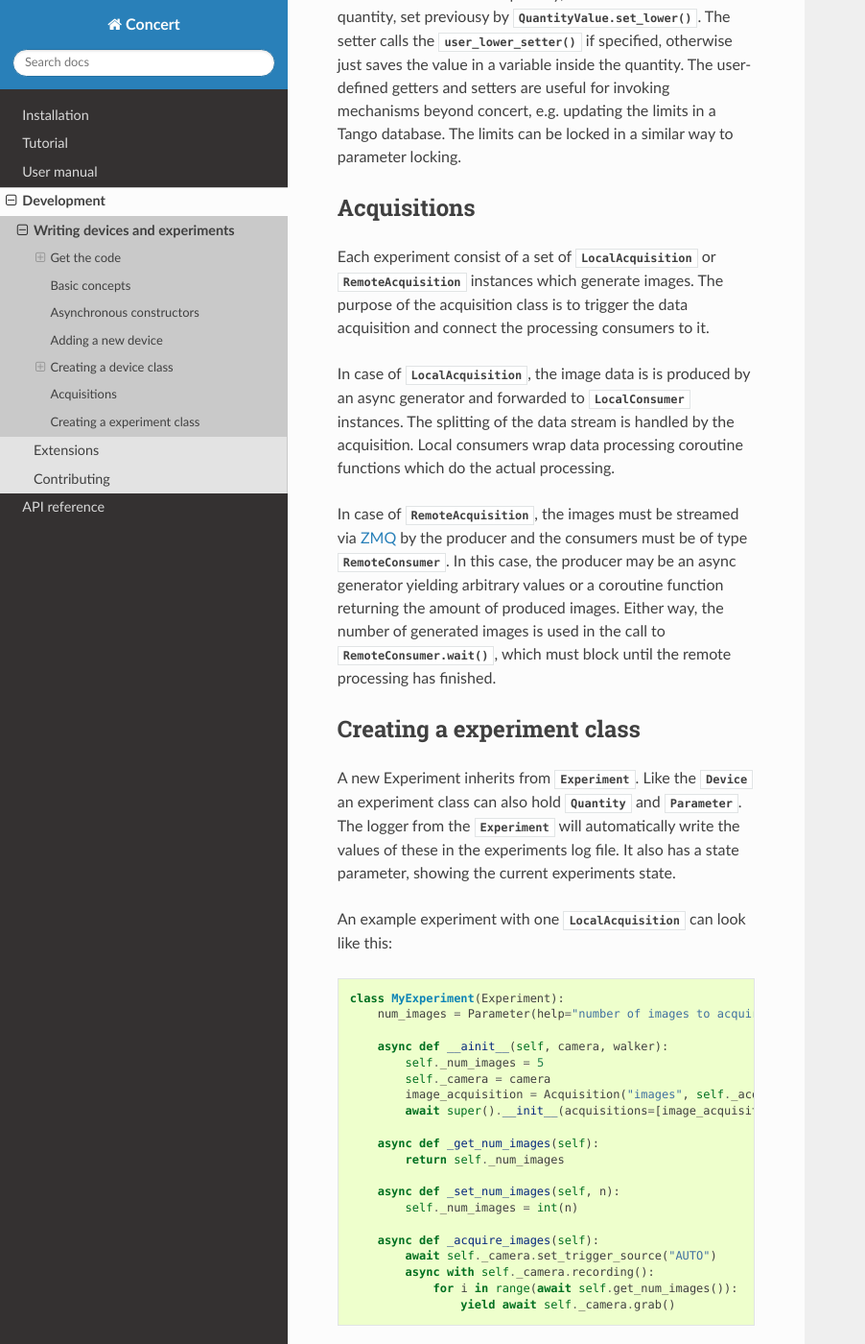
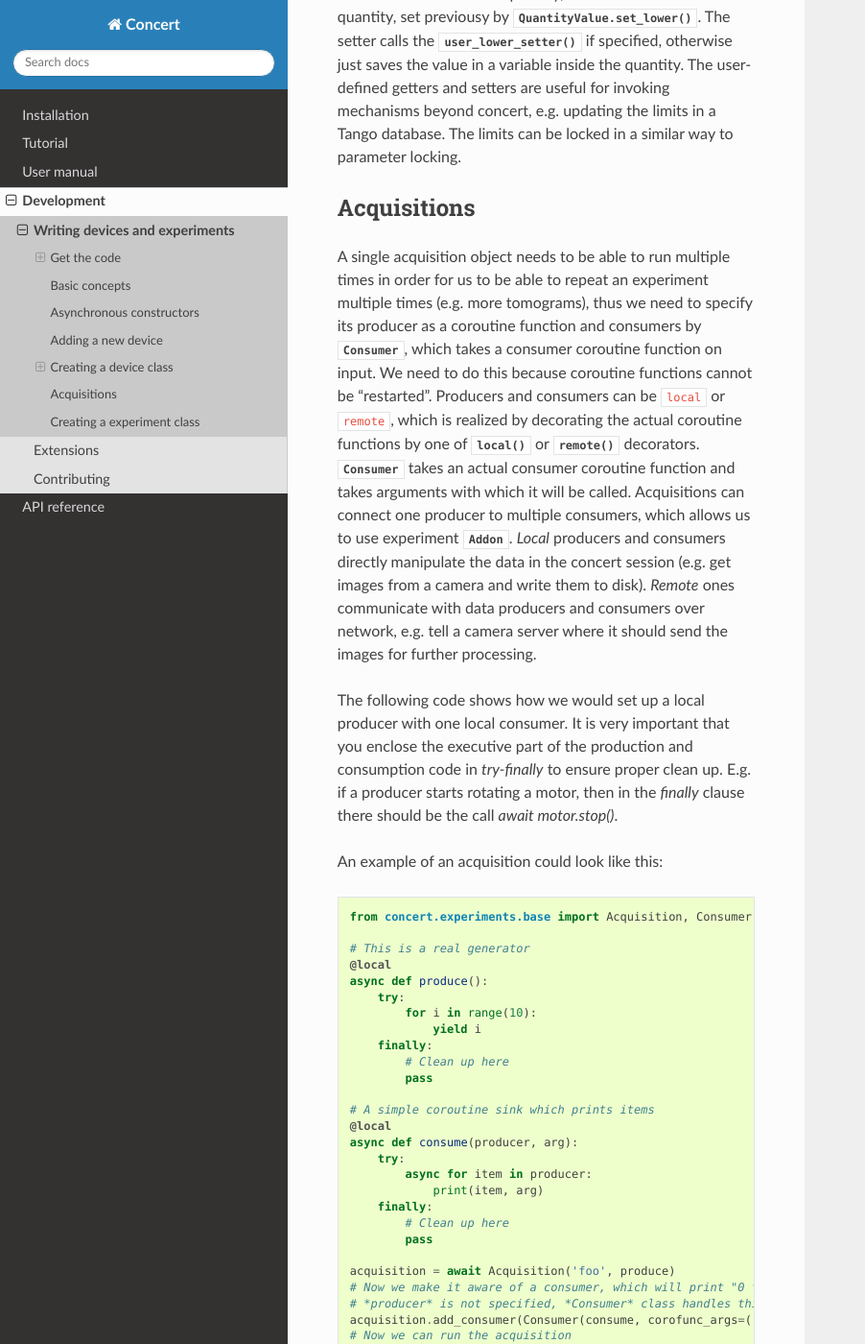
Before and after one commit to ufo-kit/concert, a Sphinx documentation site: the page built from docs/devel/tutorial.rst, in a window 1280 px wide and 1400 px high, scrolled down 8348 px. Shown: the whole window at 96% size, without its empty margins (0-902 px from the left). Built offline with Sphinx 7.4.7 and the Read the Docs theme 3.1.0, drawn with Linux system fonts in a browser that asks for light colours; some of the changed text lies outside the part shown.

Commit message:
docs: update experiments

```diff
--- a/docs/devel/reference/core.rst
+++ b/docs/devel/reference/core.rst
@@ -23,6 +23,9 @@ Collection of parameters
 ------------------------
 
 .. autoclass:: concert.base.Parameterizable
+    :members:
+
+.. autoclass:: concert.base.RunnableParameterizable
     :members:
 
 
--- a/docs/devel/tutorial.rst
+++ b/docs/devel/tutorial.rst
@@ -364,23 +364,65 @@ Tango database. The limits can be locked in a similar way to parameter locking.
 Acquisitions
 ============
 
-Each experiment consist of a set of :class:`.LocalAcquisition` or
-:class:`.RemoteAcquisition` instances which generate images. The purpose of the
-acquisition class is to trigger the data acquisition and connect the processing
-consumers to it.
+A single acquisition object needs to be able to run multiple times in order for
+us to be able to repeat an experiment multiple times (e.g. more tomograms), thus
+we need to specify its producer as a coroutine function and consumers by
+:class:`~concert.experiments.base.Consumer`, which takes a consumer coroutine
+function on input. We need to do this because coroutine functions cannot be
+"restarted". Producers and consumers can be ``local`` or ``remote``, which is
+realized by decorating the actual coroutine functions by one of :func:`.local`
+or :func:`.remote` decorators.  :class:`~concert.experiments.base.Consumer`
+takes an actual consumer coroutine function and takes arguments with which it
+will be called. Acquisitions can connect one producer to multiple consumers,
+which allows us to use experiment :class:`.Addon`. `Local` producers and
+consumers directly manipulate the data in the concert session (e.g. get images
+from a camera and write them to disk).  `Remote` ones communicate with data
+producers and consumers over network, e.g.  tell a camera server where it should
+send the images for further processing.
 
-In case of :class:`.LocalAcquisition`, the image data is is produced by an async
-generator and forwarded to :class:`.LocalConsumer` instances. The splitting of
-the data stream is handled by the acquisition. Local consumers wrap data
-processing coroutine functions which do the actual processing.
+The following code shows how we would set up a local producer with one local
+consumer. It is very important that you enclose the executive part of the
+production and consumption code in `try-finally` to ensure proper clean up. E.g.
+if a producer starts rotating a motor, then in the `finally` clause there should
+be the call `await motor.stop()`.
 
-In case of :class:`.RemoteAcquisition`, the images must be streamed via `ZMQ
-<https://pyzmq.readthedocs.io/en/latest/>`_ by the producer and the consumers must be of type
-:class:`.RemoteConsumer`. In this case, the producer may be an async generator
-yielding arbitrary values or a coroutine function returning the amount of
-produced images. Either way, the number of generated
-images is used in the call to :meth:`.RemoteConsumer.wait`, which must block
-until the remote processing has finished.
+An example of an acquisition could look like this::
+
+    from concert.experiments.base import Acquisition, Consumer, local
+
+    # This is a real generator
+    @local
+    async def produce():
+        try:
+            for i in range(10):
+                yield i
+        finally:
+            # Clean up here
+            pass
+
+    # A simple coroutine sink which prints items
+    @local
+    async def consume(producer, arg):
+        try:
+            async for item in producer:
+                print(item, arg)
+        finally:
+            # Clean up here
+            pass
+
+    acquisition = await Acquisition('foo', produce)
+    # Now we make it aware of a consumer, which will print "0 foo", "1 foo" and so on
+    # *producer* is not specified, *Consumer* class handles this
+    acquisition.add_consumer(Consumer(consume, corofunc_args=("foo",)))
+    # Now we can run the acquisition
+    await acquisition()
+
+
+`Local` consumers must always take at least one argument, which is the producer
+of the incoming data. `Remote` consumers do not take a producer because the data
+stream comes via network. The ``producer`` must be omitted from
+``corofunc_args``, :class:`~concert.experiments.base.Consumer` knows if the
+consumer is local and adds the ``producer`` if that is the case.
 
 
 Creating a experiment class
@@ -393,14 +435,16 @@ It also has a state parameter, showing the current experiments state.
 
 An example experiment with one :class:`.LocalAcquisition` can look like this::
 
+    from concert.experiments.base import Acquisition, local, Experiment
+
     class MyExperiment(Experiment):
         num_images = Parameter(help="number of images to acquire")
 
         async def __ainit__(self, camera, walker):
             self._num_images = 5
             self._camera = camera
-            image_acquisition = Acquisition("images", self._acquire_images)
-            await super().__init__(acquisitions=[image_acquisition], walker=walker)
+            image_acquisition = await Acquisition("images", self._acquire_images)
+            await super().__ainit__([image_acquisition], walker=walker)
 
         async def _get_num_images(self):
             return self._num_images
@@ -408,6 +452,7 @@ An example experiment with one :class:`.LocalAcquisition` can look like this::
         async def _set_num_images(self, n):
             self._num_images = int(n)
 
+        @local
         async def _acquire_images(self):
             await self._camera.set_trigger_source("AUTO")
             async with self._camera.recording():
```
Also changed, not shown: docs/devel/reference/experiments.rst (+27 -14 lines), docs/user/topics/experiments.rst (+324 -259 lines), docs/figs/concert-docs-diagram.png (added).
